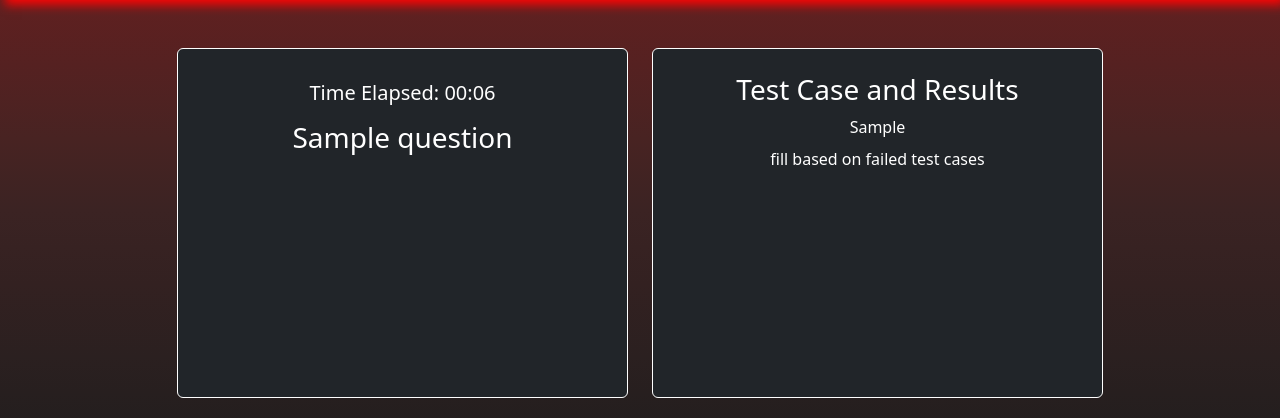
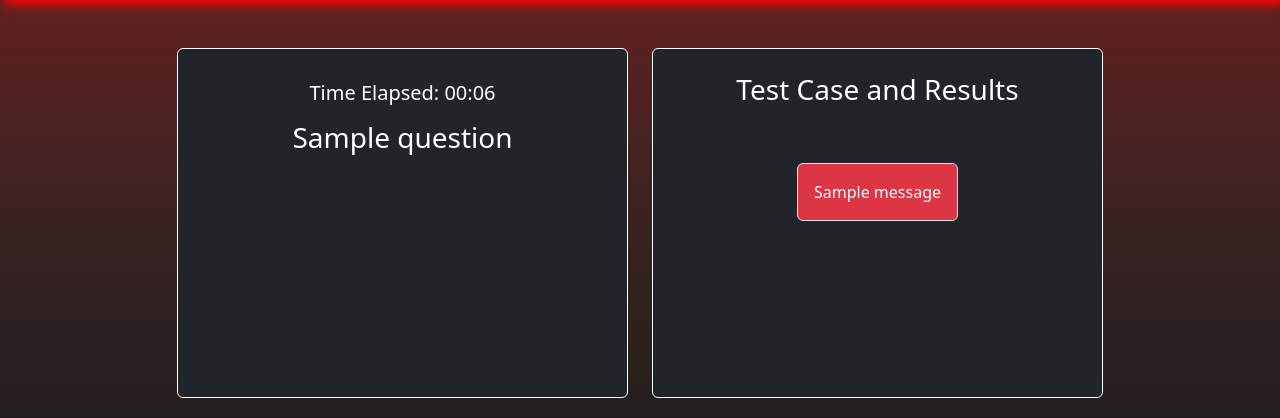
Before and after one commit to RandomDev92/CITS3007_Group47, a Flask app: page /QuestionAnswer?id=1 in a window 1280 px wide. Shown: the part 80-498 px from the top of the page. Run offline with Flask 3, Linux system fonts and the light colour scheme; a user stored in the database is signed in; tables that the repository leaves empty hold one stand-in row (values such as "Sample post"); grey boxes marked "Sample" are stand-in pictures; one stand-in notice (Sample message) is shown.

Commit message:
Got core functionality of question page complete

```diff
--- a/ServerCode/app/routes.py
+++ b/ServerCode/app/routes.py
@@ -38,7 +38,8 @@ def UploadPage():
                         short_desc=uploadedQ["short_desc"],
                         full_desc=uploadedQ["full_desc"],
                         difficulty=uploadedQ["difficulty"],
-                        author_username=current_user.username)
+                        test_cases=uploadedQ["testCode"],
+                        author_id=current_user.username)
         taglist = uploadedQ["tags"].replace(" ", "").split(',')
         for tag in taglist:
             if Tag.query.filter_by(name=tag).first() != None:
@@ -150,6 +151,7 @@ def QuestionStatPage():
     everything = Submission.query.all
     print(everything)
     # Fetch the most recent submission for the current user and the given question
+
     submission = Submission.query.filter_by(
         user_id=current_user.username,  # Using username instead of id
         question_id=question_id
@@ -229,17 +231,24 @@ def QuestionStatPage():
 @app.route('/QuestionAnswer', methods=['GET', 'POST'])
 @login_required
 def QuestionAnswer():
-    print("Entered QuestionAnswer route")
     question_id = request.args.get('id', type=int)
 
     # Retrieve the question from the database
     question = Question.query.get_or_404(question_id)
     if request.method == 'POST':
-        print("Form submitting")
         code = request.form.get('code')
+        test_cases = question.test_cases
+
+        #Testin code input
+        result = testCode(code, test_cases)
+
+        if result != "All tests passed.":
+            flash(result.replace('\n', '<br>'), category='error')
+            return render_template("QuestionAnswer.html", question=question, code=code)
 
         #get the elapsed time
         start_time_str = str(session.get('start_time'))
+
         if not start_time_str:
             abort(400, "Start time not found. Please reload the question.")
 
@@ -249,20 +258,13 @@ def QuestionAnswer():
         except ValueError:
             abort(400, "Invalid start time format.")
 
-        # Placeholder values for now, change later when you implement proper evaluation
-        passed = True
-        tests_run = 3
-
-
         # Use current_user.username instead of current_user.id
         submission = Submission(
             user_id=current_user.username,  # Updated to use username
             question_id=question_id,
             code=code,
-            passed=passed,
             runtime_sec=elapsed_time,
-            lines_of_code=len(code.split("\n")),
-            tests_run=tests_run
+            lines_of_code=len(code.split("\n"))
         )
         try:
             print(submission)
@@ -277,7 +279,6 @@ def QuestionAnswer():
 
     # handle GET
     if request.method == 'GET':
-        print("start get")
         session['start_time'] = datetime.utcnow()
         question_id = request.args.get('id')
         question = Question.query.get_or_404(question_id)
--- a/ServerCode/app/templates/QuestionAnswer.html
+++ b/ServerCode/app/templates/QuestionAnswer.html
@@ -107,9 +107,19 @@
               </div>
               <div class="col-12 col-lg-5">
                 <div class="info-card d-flex flex-column align-items-center text-center p-4 bg-dark border border-white rounded">
-                  <h3>Test Case and Results</h3>
-                  <p class="mb-2">{{ question.test_cases}}</p>
-                  <p class="mb-2">fill based on failed test cases</p>
+                    <h3>Test Case and Results</h3>
+                    {% with messages = get_flashed_messages(category_filter=["error"])%}
+                    {% if messages%}
+                    {% for message in messages%}
+                    <p class="bg-danger text-white border rounded text-center mt-5 p-3">{{message | safe}}</p>
+                    {%endfor%}
+                    {%endif%}
+                    {%endwith%}
+                    <!--<p class="mb-2">{{ question.test_cases}}</p>
+                    <p class="mb-2">fill based on failed test cases</p>-->
+                    {% if error %}
+                    <p>Test failed: {{ question.test_cases}}</p>
+                    {% endif %}
                 </div>
               </div>
             </div>
@@ -122,7 +132,6 @@
             <div class="col-12 col-lg-10">
                 <script>
                     let startTime = Date.now(); // Initialise timer
-
                     // Update timer display
                     function updateTimerDisplay() {
                         const elapsed = Math.floor((Date.now() - startTime) / 1000);
@@ -136,7 +145,7 @@
                 </script>
 
                 <form method="POST" action="{{ url_for('QuestionAnswer') }}?id={{ question.id }}">
-                    <textarea id="CodeInput" name="code" class="terminal-card bg-dark border border-white rounded p-2 text-white" placeholder="Enter your code..." required></textarea>
+                    <textarea id="CodeInput" name="code" class="terminal-card bg-dark border border-white rounded p-2 text-white" placeholder="Enter your code..." required>{{code or ''}}</textarea>
                     <script>
                         //copied from https://stackoverflow.com/a/10456255
                         //to have the code window use tabs properly.
--- a/ServerCode/app/templates/QuestionStat.html
+++ b/ServerCode/app/templates/QuestionStat.html
@@ -107,9 +107,7 @@
             <div class="stat-card d-flex flex-column justify-content-center align-items-center text-center p-4 bg-dark border border-white rounded">
               <h3 class="mb-4">Your score</h3>
               <p class="mb-2">Time taken: {{ user_score.time_taken | round(3) }}s</p>
-              <p class="mb-2">Tests ran: {{ user_score.tests_ran }}</p>
               <p class="mb-2">Code length: {{ user_score.code_length }} lines</p>
-              <p class="mb-0">Passed: {{ 'Yes' if user_score.passed else 'No' }}</p>
             </div>
           </div>
 
```
Also changed, not shown: ServerCode/app/sandbox.py (+8 -4 lines), ServerCode/app/app.db.
